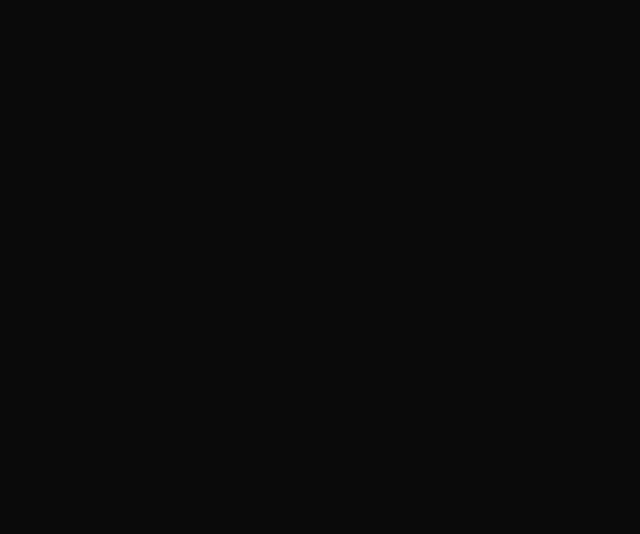
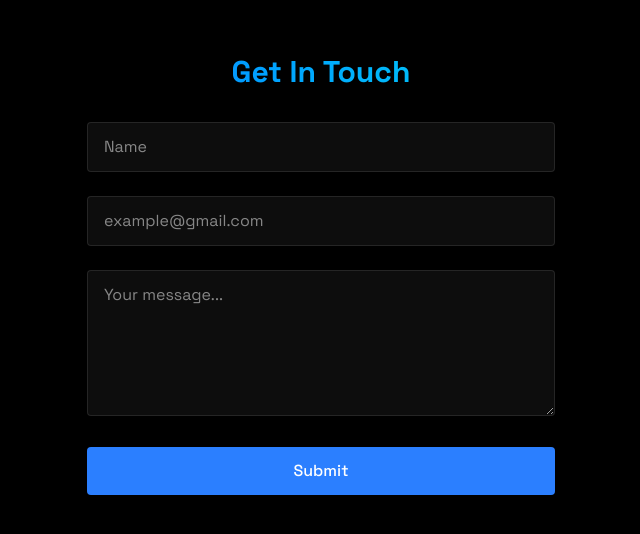
Before and after one commit to jarredhampton/portfolio, a React (Vite) app: page / in a window 1280 px wide. Shown: the part 2806-3340 px from the top of the page, without its empty margins (319-959 px from the left). Before the commit the page ends 2680 px from the top, so only its background shows below. Built offline with nearby package versions, Linux system fonts and the light colour scheme.

Commit message:
imported contact and installed emailjs

```diff
--- a/package.json
+++ b/package.json
@@ -10,6 +10,7 @@
     "preview": "vite preview"
   },
   "dependencies": {
+    "@emailjs/browser": "^4.4.1",
     "@tailwindcss/vite": "^4.0.12",
     "emailjs-com": "^3.2.0",
     "react": "^19.0.0",
--- a/src/App.jsx
+++ b/src/App.jsx
@@ -26,6 +26,7 @@ function App() {
         <Home />
         <About />
         <Projects />
+        <Contact />
       </div>
     </>
   );
```
Also changed, not shown: 1 other file (tests, documents, lock files or other folders).
